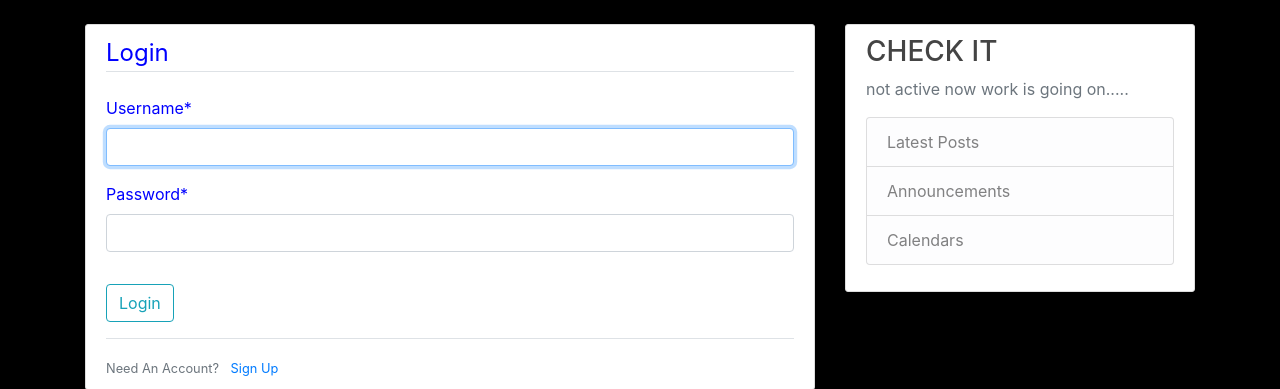
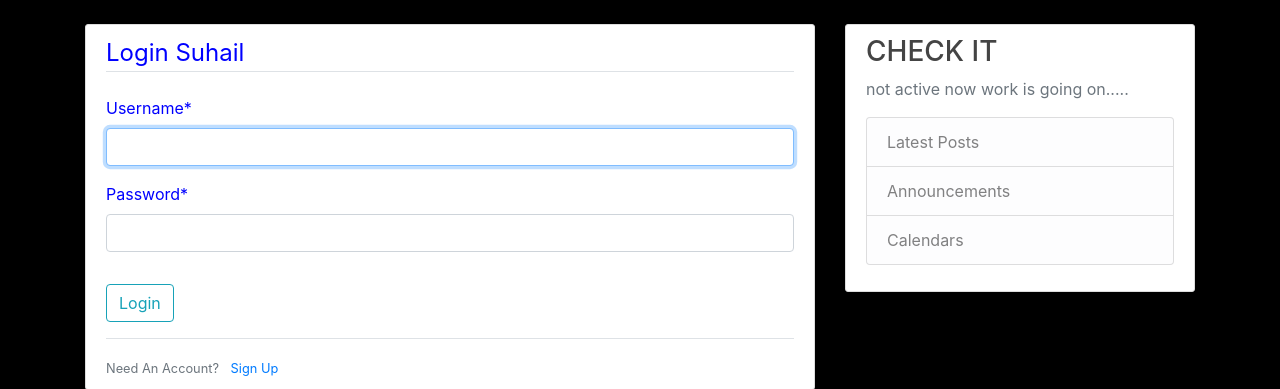
Before and after one commit to prashantjha09/Code_Deploy, a Django app: page /login/ in a window 1280 px wide. Shown: the part 56-445 px from the top of the page. Run offline with Django 3.2, Linux system fonts and the light colour scheme; some libraries are stand-ins or nearby versions.

Commit message:
16th commit

```diff
--- a/users/templates/users/login.html
+++ b/users/templates/users/login.html
@@ -5,7 +5,7 @@
         <form method="POST">
             {% csrf_token %}
             <fieldset class="form-group">
-                <legend class="border-bottom mb-4">Login</legend>
+                <legend class="border-bottom mb-4">Login Suhail</legend>
 
                     {{ form|crispy }}
             </fieldset>
```
